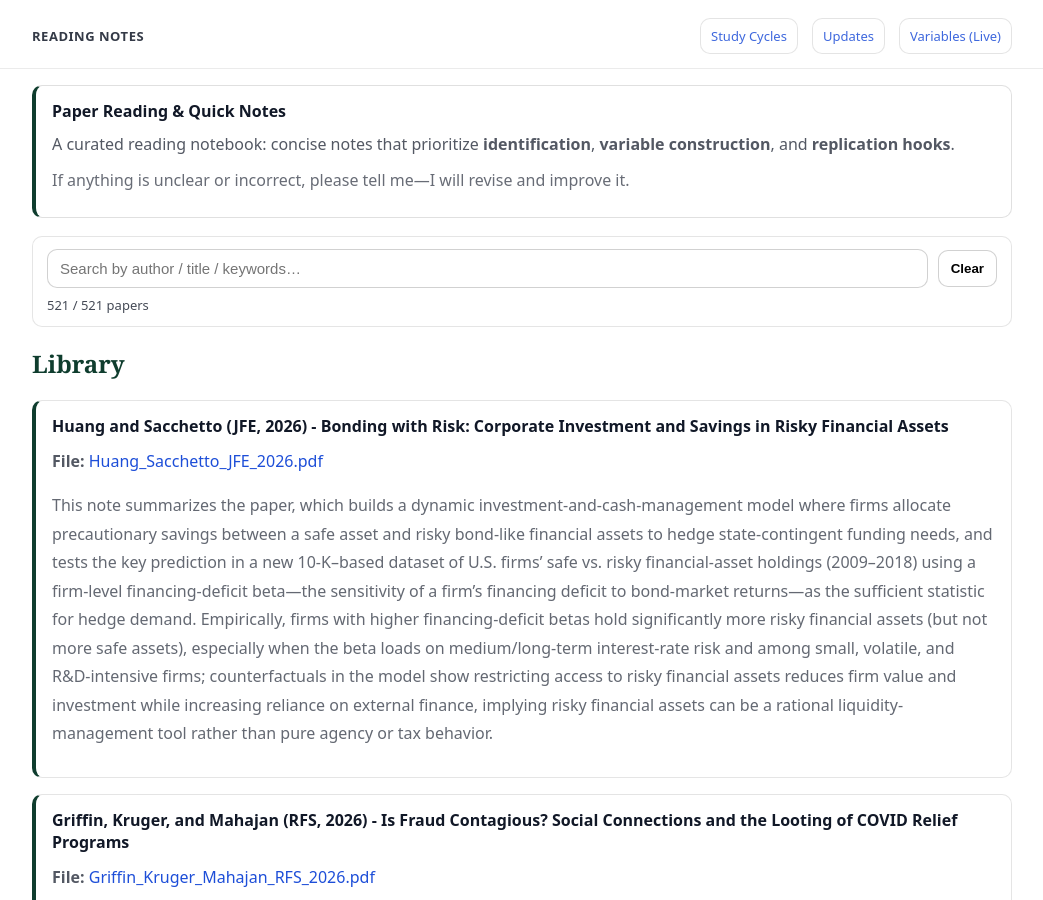
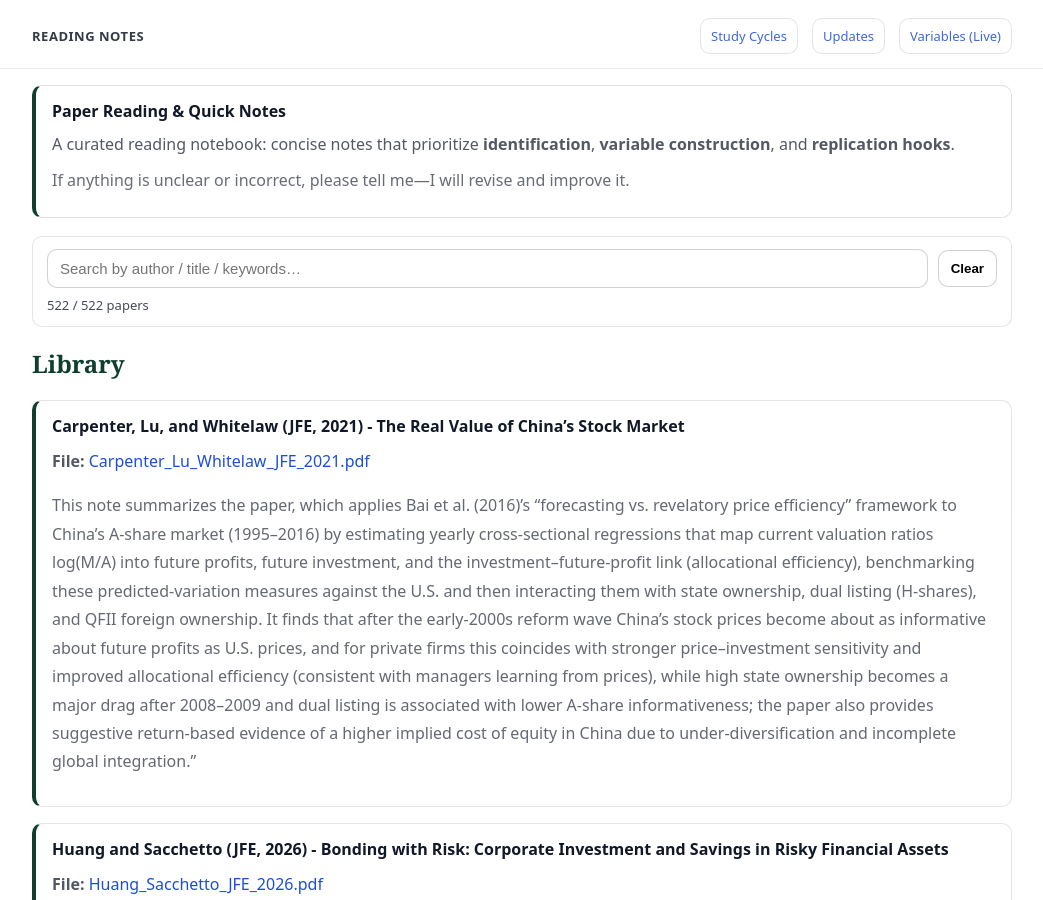
Before and after one commit to yaxinzn/study-archive, a Jekyll site: the page built from reading/index.md, in a window 1280 px wide and 900 px high. Shown: the whole window, without its empty margins (118-1161 px from the left). Built offline with Jekyll 4.4.1, drawn with Linux system fonts in a browser that asks for light colours.

Commit message:
Reading: add/update Carpenter_Lu_Whitelaw_JFE_2021.pdf

```diff
--- a/_data/reading.yml
+++ b/_data/reading.yml
@@ -1,3 +1,7 @@
+- title: "Carpenter, Lu, and Whitelaw (JFE, 2021) - The Real Value of China’s Stock Market"
+  file: "Carpenter_Lu_Whitelaw_JFE_2021.pdf"
+  desc: "This note summarizes the paper, which applies Bai et al. (2016)’s “forecasting vs. revelatory price efficiency” framework to China’s A-share market (1995–2016) by estimating yearly cross-sectional regressions that map current valuation ratios log(M/A) into future profits, future investment, and the investment–future-profit link (allocational efficiency), benchmarking these predicted-variation measures against the U.S. and then interacting them with state ownership, dual listing (H-shares), and QFII foreign ownership. It finds that after the early-2000s reform wave China’s stock prices become about as informative about future profits as U.S. prices, and for private firms this coincides with stronger price–investment sensitivity and improved allocational efficiency (consistent with managers learning from prices), while high state ownership becomes a major drag after 2008–2009 and dual listing is associated with lower A-share informativeness; the paper also provides suggestive return-based evidence of a higher implied cost of equity in China due to under-diversification and incomplete global integration.”"
+
 - title: "Huang and Sacchetto (JFE, 2026) - Bonding with Risk: Corporate Investment and Savings in Risky Financial Assets"
   file: "Huang_Sacchetto_JFE_2026.pdf"
   desc: "This note summarizes the paper, which builds a dynamic investment-and-cash-management model where firms allocate precautionary savings between a safe asset and risky bond-like financial assets to hedge state-contingent funding needs, and tests the key prediction in a new 10-K–based dataset of U.S. firms’ safe vs. risky financial-asset holdings (2009–2018) using a firm-level financing-deficit beta—the sensitivity of a firm’s financing deficit to bond-market returns—as the sufficient statistic for hedge demand. Empirically, firms with higher financing-deficit betas hold significantly more risky financial assets (but not more safe assets), especially when the beta loads on medium/long-term interest-rate risk and among small, volatile, and R&D-intensive firms; counterfactuals in the model show restricting access to risky financial assets reduces firm value and investment while increasing reliance on external finance, implying risky financial assets can be a rational liquidity-management tool rather than pure agency or tax behavior."
```
Also changed, not shown: 1 other file.
